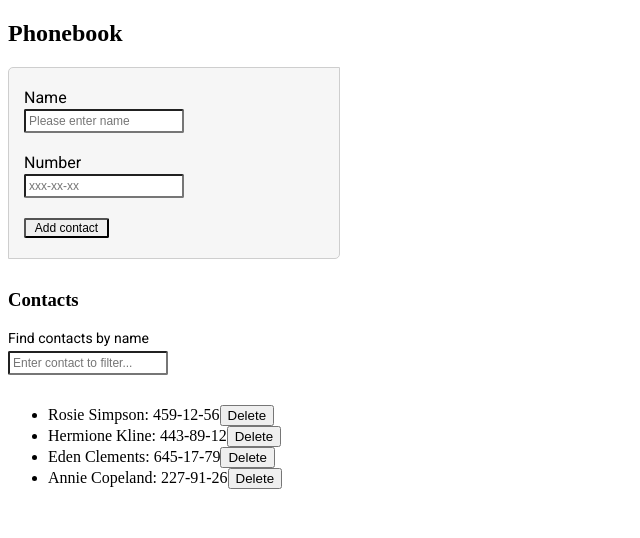
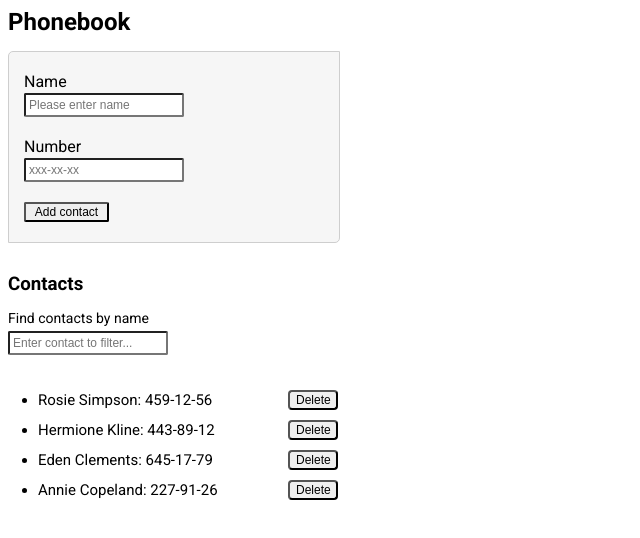
Before and after one commit to VolodymyrKh/goit-react-hw-02-phonebook, a React app: page / in a window 1280 px wide. Shown: the whole page, without its empty margins (0-640 px from the left). Built offline with nearby package versions, Linux system fonts and the light colour scheme.

Commit message:
Final commit

```diff
--- a/src/Components/App.js
+++ b/src/Components/App.js
@@ -2,9 +2,9 @@ import React, { Component } from 'react';
 
 import uuid from 'react-uuid';
 import ContactForm from './ContactForm/ContactForm';
-import ContactList from './ContactList/ContactList';
+import ContactList from './ContactList1/ContactList';
 import Filter from './Filter/Filter';
-// import styles from './App.module.css';
+import styles from './App.module.css';
 
 const filterContacts = (filter, contacts) => {
   return contacts.filter(contact =>
@@ -57,10 +57,10 @@ export default class App extends Component {
     // console.log(filteredContacts);
     return (
       <>
-        <h2 >Phonebook</h2>
+        <h2 className={styles.title}>Phonebook</h2>
         <ContactForm onAddContact={this.addContact} />
 
-        <h3 >Contacts</h3>
+        <h3 className={styles.title}>Contacts</h3>
         <Filter value={filter} onChangeFilter={this.changeFilter} />
 
         {contacts.length > 0 && (
--- a/src/Components/ContactForm/ContactForm.module.css
+++ b/src/Components/ContactForm/ContactForm.module.css
@@ -28,6 +28,10 @@
   border-radius: 2px;
 }
 
+.addButton:hover {
+  cursor: pointer;
+}
+
 .input {
   padding: 3px;
   font-size: 12px;
--- a/src/Components/ContactList/ContactList.module.css
+++ /dev/null
@@ -1,3 +0,0 @@
-.contactList{
-    margin: 0;
-}
--- a/src/Components/ContactList/ContactList.js
+++ b/src/Components/ContactList1/ContactList.js
@@ -1,10 +1,13 @@
 import React from 'react';
 import PropTypes from 'prop-types';
 import ContactListItem from './ContactListItem';
-// import styles from './'
+import styles from './ContactList.module.css'
+
+
+
 
 const ContactList = ({ items, onRemoveContact }) => (
-  <ul>
+  <ul className={styles.contactList}>
     {items.map(item => (
       <ContactListItem
         key={item.id}
--- /dev/null
+++ b/src/Components/ContactList1/ContactList.module.css
@@ -0,0 +1,30 @@
+.contactList {
+  margin: 0;
+  font-family: Roboto;
+  font-size: 15px;
+  padding-inline-start: 30px;
+}
+
+.mr {
+  display: flex;
+  justify-content: space-between;
+  align-items: center;
+}
+
+.deleteButton {
+  width: 50px;
+  height: 20px;
+  font-size: 12px;
+  border-radius: 4px;
+}
+
+.deleteButton:hover {
+  cursor: pointer;
+}
+
+.item {
+  line-height: 30px;
+  width: 300px;
+  /* display: flex; */
+  /* justify-content: space-between; */
+}
--- a/src/Components/ContactList/ContactListItem.js
+++ b/src/Components/ContactList1/ContactListItem.js
@@ -1,13 +1,15 @@
 import React from 'react';
 import PropTypes from 'prop-types';
-// import styles from './'
+import styles from './ContactList.module.css';
+
+
 
 const ContactListItem = ({ name, number, onRemoveContact }) => (
-  <li>
-    {name}: {number}
-    <button type="button" onClick={onRemoveContact}>
+  <li className={styles.item}>
+    <span className={styles.mr}>{name}:  {number}
+    <button className={styles.deleteButton} type="button" onClick={onRemoveContact}>
       Delete
-    </button>
+    </button></span>
   </li>
 );
 
```
Also changed, not shown: src/Components/ContactList/ContactListItem.module.css (deleted).
